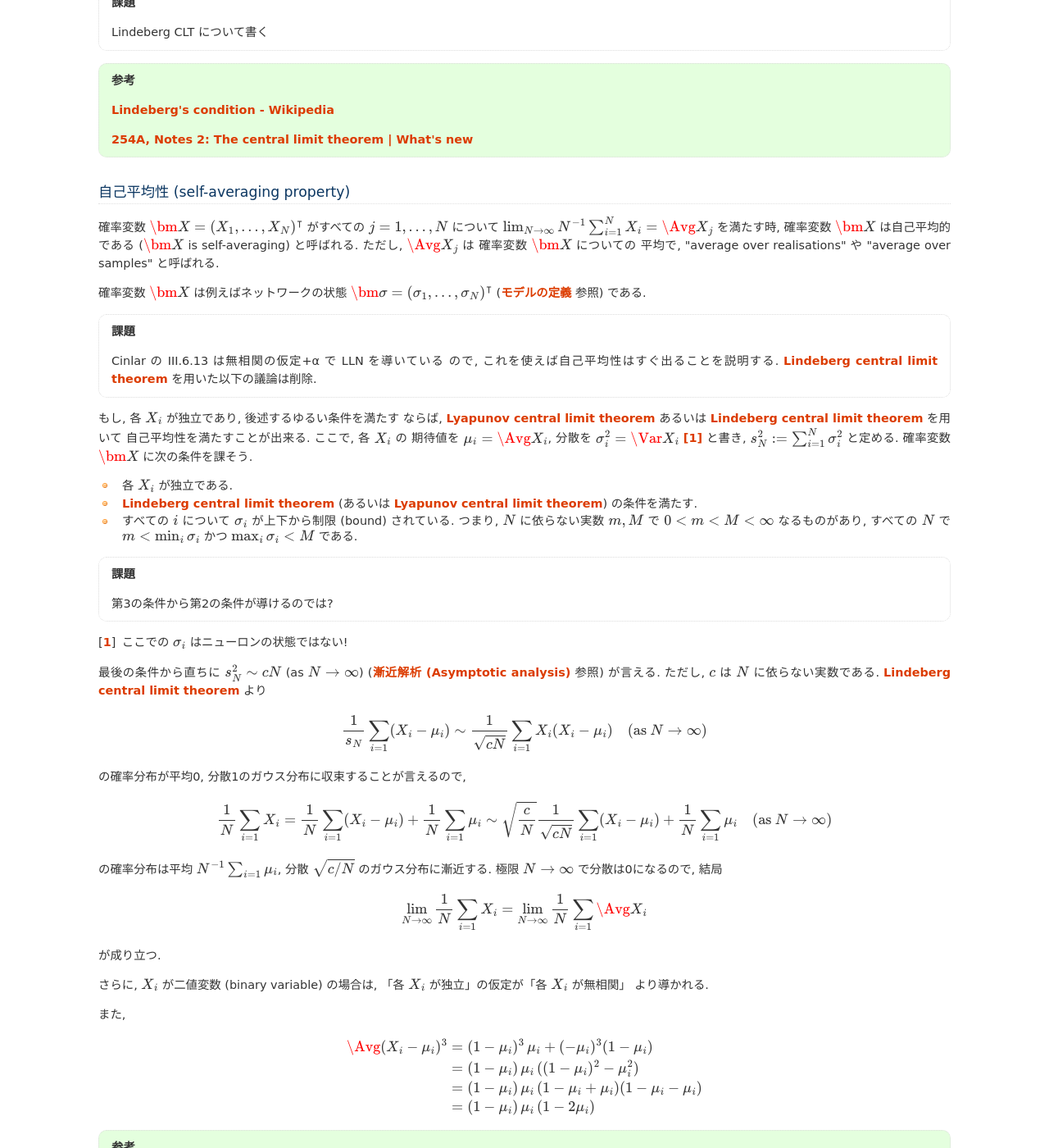
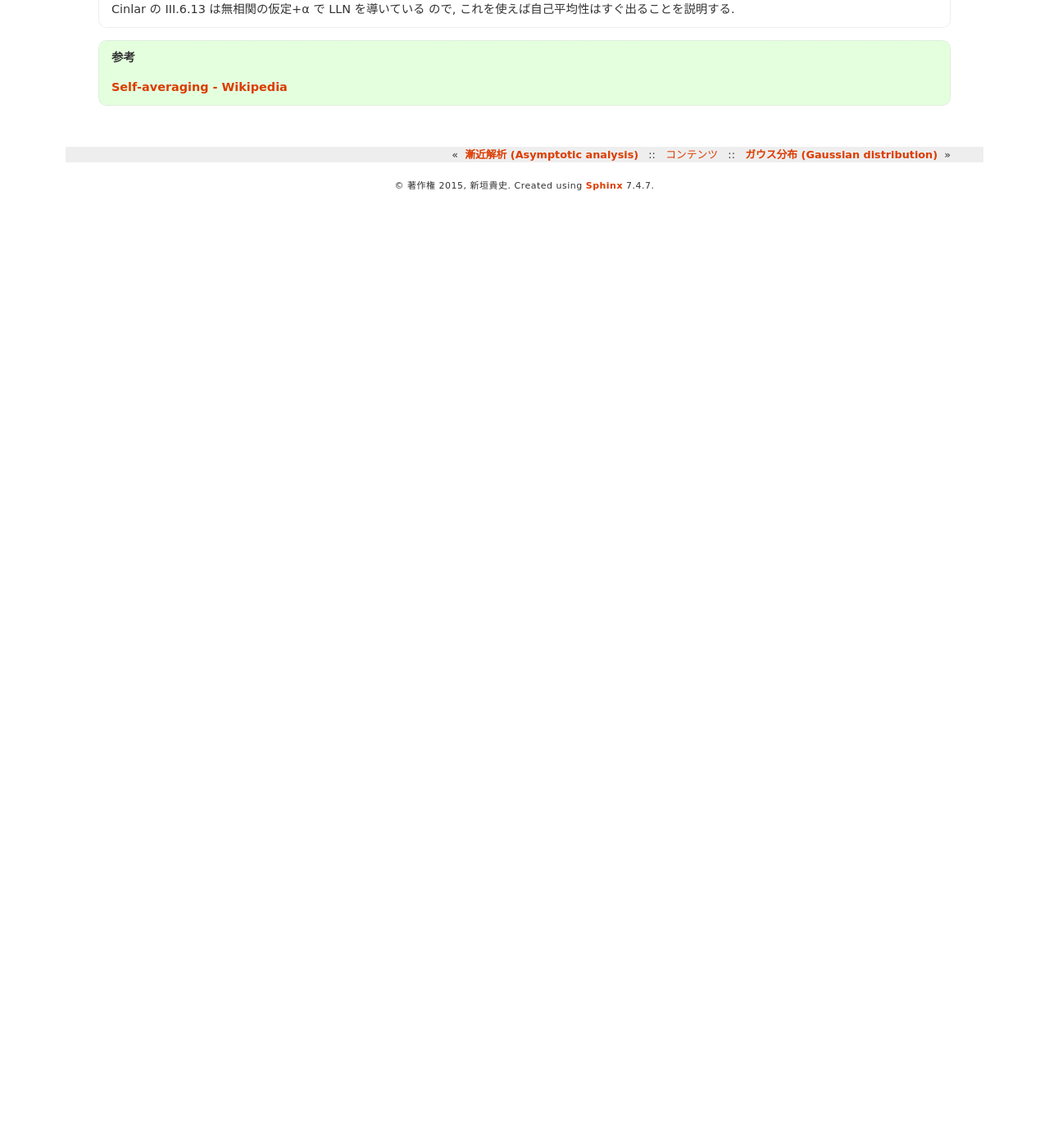
Before and after one commit to tkf/balance-tutorial-ja, a Sphinx documentation site: the page built from source/appendices/convergence_of_random_variables.rst, in a window 1280 px wide and 1400 px high, scrolled down 1207 px. Shown: the whole window at 82% size. Built offline with Sphinx 7.4.7, drawn with Linux system fonts in a browser that asks for light colours; formulas are drawn with MathJax 3; after the commit the page ends 1450 px from its top, so only the background shows below that; some of the changed text lies outside the part shown.

Commit message:
Remove Lindeberg central limit theorem etc.

```diff
--- a/source/appendices/convergence_of_random_variables.rst
+++ b/source/appendices/convergence_of_random_variables.rst
@@ -49,30 +49,6 @@
    <http://en.wikipedia.org/wiki/Central_limit_theorem>`_
 
 
-.. _lyapunov-clt:
-
-Lyapunov central limit theorem
-------------------------------
-
-.. todo:: Lyapunov CLT について書く
-
-
-.. _lindeberg-clt:
-
-Lindeberg central limit theorem
--------------------------------
-
-.. todo:: Lindeberg CLT について書く
-
-.. seealso::
-
-   `Lindeberg's condition - Wikipedia
-   <http://en.wikipedia.org/wiki/Lindeberg's_condition>`_
-
-   `254A, Notes 2: The central limit theorem | What's new
-   <https://terrytao.wordpress.com/2010/01/05/254a-notes-2-the-central-limit-theorem/>`_
-
-
 .. index:: 自己平均性, self-averaging
 
 .. _self-averaging:
@@ -95,94 +71,6 @@ Lindeberg central limit theorem
 
 .. todo:: Cinlar の III.6.13 は無相関の仮定+α で LLN を導いている
    ので, これを使えば自己平均性はすぐ出ることを説明する.
-   :ref:`lindeberg-clt` を用いた以下の議論は削除.
-
-もし, 各 :math:`X_i` が独立であり, 後述するゆるい条件を満たす
-ならば, :ref:`lyapunov-clt` あるいは :ref:`lindeberg-clt` を用いて
-自己平均性を満たすことが出来る.  ここで, 各 :math:`X_i` の
-期待値を :math:`\mu_i = \Avg{X_i}`,
-分散を :math:`\sigma_i^2 = \Var X_i` [#]_
-と書き, :math:`s_N^2 := \sum_{i=1}^N \sigma_i^2` と定める.
-確率変数 :math:`\bm X` に次の条件を課そう.
-
-- 各 :math:`X_i` が独立である.
-- :ref:`lindeberg-clt` (あるいは :ref:`lyapunov-clt`) の条件を満たす.
-- すべての :math:`i` について :math:`\sigma_i` が上下から制限 (bound)
-  されている.  つまり, :math:`N` に依らない実数 :math:`m, M` で
-  :math:`0 < m < M < \infty` なるものがあり, すべての :math:`N` で
-  :math:`m < \min_i \sigma_i` かつ :math:`\max_i \sigma_i < M` である.
-
-.. todo:: 第3の条件から第2の条件が導けるのでは?
-
-.. [#] ここでの :math:`\sigma_i` はニューロンの状態ではない!
-
-最後の条件から直ちに :math:`s_N^2 \sim c N` (as :math:`N \to \infty`)
-(:ref:`asymptotics` 参照) が言える.  ただし, :math:`c` は :math:`N`
-に依らない実数である.  :ref:`lindeberg-clt` より
-
-.. math::
-
-   \frac{1}{s_N} \sum_{i=1} (X_i - \mu_i)
-   \sim
-   \frac{1}{\sqrt{c N}} \sum_{i=1} X_i (X_i - \mu_i)
-   \quad
-   (\text{as } N \to \infty)
-
-の確率分布が平均0, 分散1のガウス分布に収束することが言えるので,
-
-.. math::
-
-   \frac 1 N \sum_{i=1} X_i
-   =
-   \frac 1 N \sum_{i=1} (X_i - \mu_i)
-   +
-   \frac 1 N \sum_{i=1} \mu_i
-   \sim
-   \sqrt{\frac{c}{N}}
-   \frac{1}{\sqrt{c N}} \sum_{i=1} (X_i - \mu_i)
-   +
-   \frac 1 N \sum_{i=1} \mu_i
-   \quad
-   (\text{as } N \to \infty)
-
-の確率分布は平均 :math:`N^{-1} \sum_{i=1} \mu_i`,
-分散 :math:`\sqrt{c/N}` のガウス分布に漸近する.
-極限 :math:`N \to \infty` で分散は0になるので, 結局
-
-.. math::
-
-   \lim_{N \to \infty}
-   \frac 1 N \sum_{i=1} X_i
-   =
-   \lim_{N \to \infty}
-   \frac 1 N \sum_{i=1} \Avg{X_i}
-
-が成り立つ.
-
-さらに, :math:`X_i` が二値変数 (binary variable) の場合は,
-「各 :math:`X_i` が独立」の仮定が「各 :math:`X_i` が無相関」
-より導かれる.
-
-また,
-
-.. math::
-
-   \Avg{(X_i - \mu_i)^3}
-   & =
-     (1 - \mu_i)^3 \, \mu_i + (- \mu_i)^3 (1 - \mu_i)
-   \\
-   & =
-     (1 - \mu_i) \, \mu_i \,
-     ((1 - \mu_i)^2 - \mu_i^2)
-   \\
-   & =
-     (1 - \mu_i) \, \mu_i \,
-     (1 - \mu_i + \mu_i)
-     (1 - \mu_i - \mu_i)
-   \\
-   & =
-     (1 - \mu_i) \, \mu_i \,
-     (1 - 2 \mu_i)
 
 .. seealso::
 
--- a/source/binary_network/mean_field_theory.rst
+++ b/source/binary_network/mean_field_theory.rst
@@ -75,7 +75,7 @@
 
 .. todo:: [ASK] 「すべてのニューロンが無相関」という仮定が必要では?
    この仮定, つまり 「\ :math:`[\Theta(u_k^i (t))]_i` が無相関」があれば,
-   「binary variable が無相関ならば独立」を用いて, :ref:`self-averaging`
+   :ref:`self-averaging`
    の議論から, 自己平均性が導出できる.
 
 .. [#]
```
